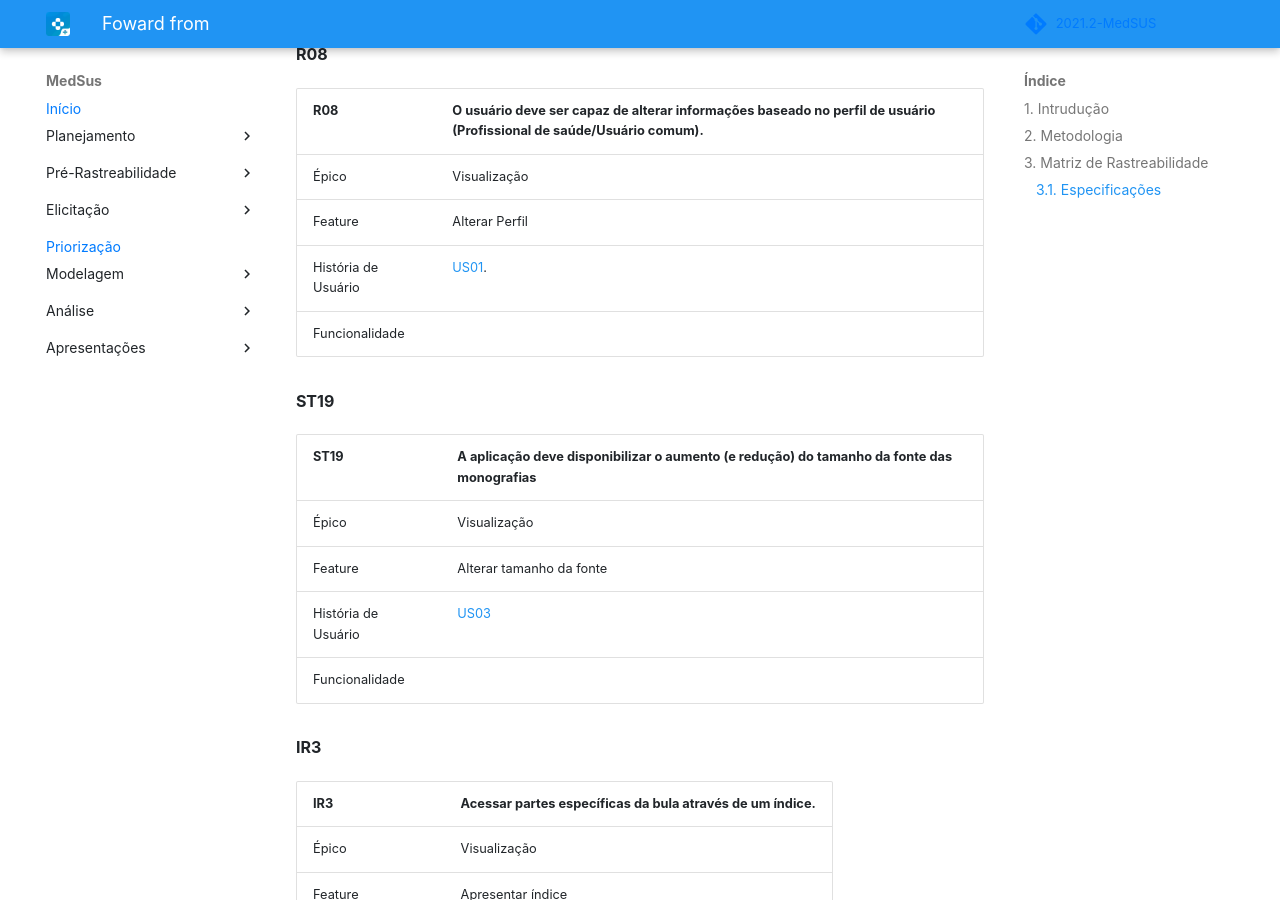
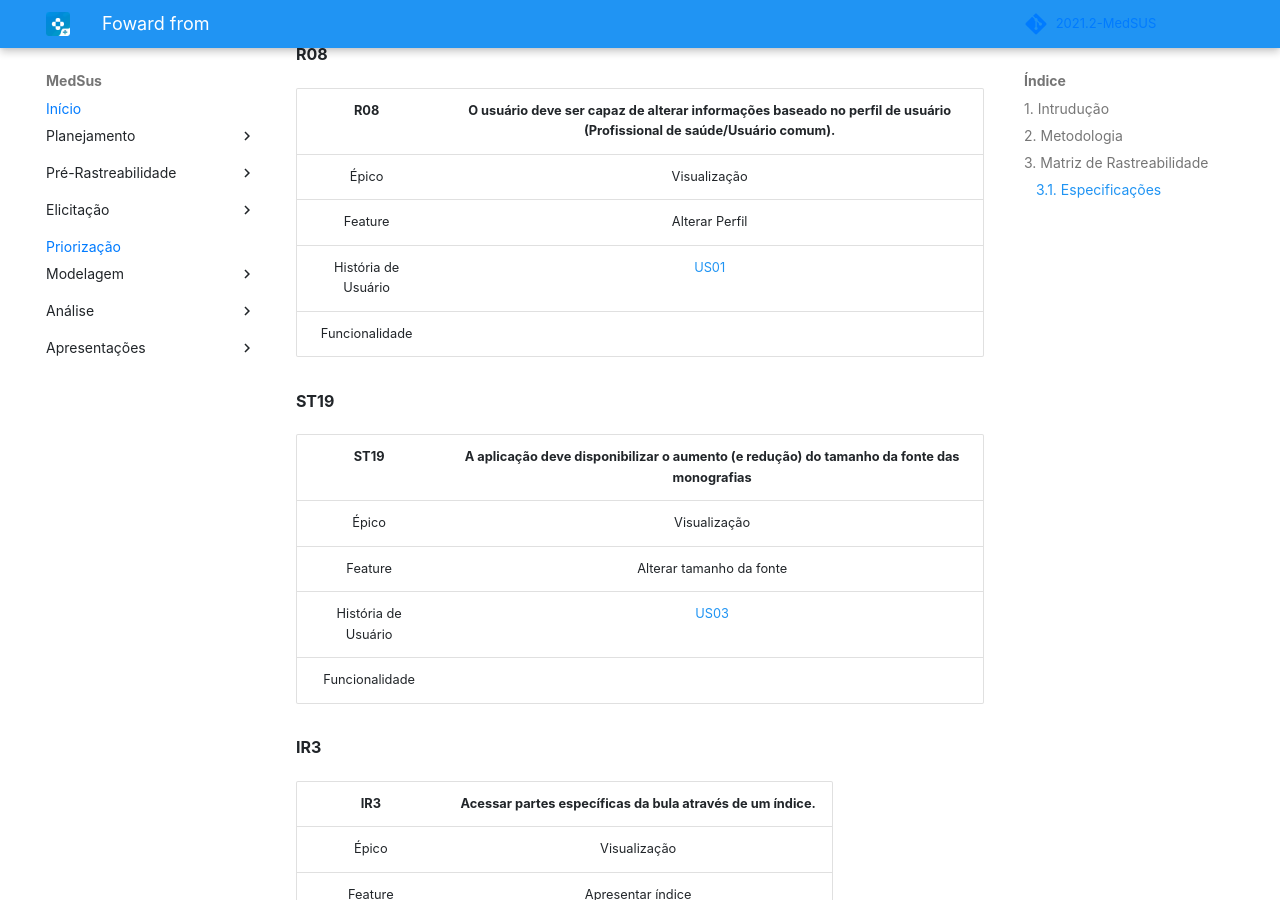
Before and after one commit to Requisitos-de-Software/2021.2-MedSUS, an MkDocs documentation site: the page built from docs/post-traceability/Foward-from.md, in a window 1280 px wide and 900 px high, scrolled down 1512 px. Built offline with MkDocs 1.6.1 and Material for MkDocs 9.7.7, drawn with Linux system fonts in a browser that asks for light colours; some web fonts are replaced; comment, search, counter and statistics services are not loaded.

Commit message:
Align center itens table

```diff
--- a/docs/post-traceability/Foward-from.md
+++ b/docs/post-traceability/Foward-from.md
@@ -39,16 +39,16 @@ Como o MedSus não é um softfware de código aberto, não foi possível relacio
 **R08**
 
 | R08                    | O usuário deve ser capaz de alterar informações baseado no perfil de usuário (Profissional de saúde/Usuário comum). |
-|----------------------- | --------- |
+| :--------------------: | :---------: |
 | Épico                  | Visualização |
 | Feature                | Alterar Perfil |
-| História de Usuário    | [US01](https://requisitos-de-software.github.io/2021.2-MedSUS/modeling/userstory/). |
+| História de Usuário    | [US01](https://requisitos-de-software.github.io/2021.2-MedSUS/modeling/userstory/) |
 | Funcionalidade         |  |
 
 **ST19**
 
 | ST19                   | A aplicação deve disponibilizar o aumento (e redução) do tamanho da fonte das monografias |
-|----------------------- | --------- |
+|:---------------------: | :-------: |
 | Épico                  | Visualização |
 | Feature                | Alterar tamanho da fonte |
 | História de Usuário    | [US03](https://requisitos-de-software.github.io/2021.2-MedSUS/modeling/userstory/) |
@@ -57,7 +57,7 @@ Como o MedSus não é um softfware de código aberto, não foi possível relacio
 **IR3**
 
 | IR3                    |  Acessar partes específicas da bula através de um índice. |
-|----------------------- | --------- |
+| :--------------------: | :-------: |
 | Épico                  | Visualização |
 | Feature                | Apresentar índice |
 | História de Usuário    | [US04](https://requisitos-de-software.github.io/2021.2-MedSUS/modeling/userstory/) |
@@ -66,7 +66,7 @@ Como o MedSus não é um softfware de código aberto, não foi possível relacio
 **R03**
 
 | R03                    | O usuário deve ser capaz de favoritar medicamentos. |
-|----------------------- | --------- |
+| :--------------------: | :-------: |
 | Épico                  | Filtro |
 | Feature                | Favoritar |
 | História de Usuário    | [US05](https://requisitos-de-software.github.io/2021.2-MedSUS/modeling/userstory/) |
@@ -75,7 +75,7 @@ Como o MedSus não é um softfware de código aberto, não foi possível relacio
 **R12**
 
 | R12                    | O usuário deve conseguir buscar palavras-chave no texto das informações. |
-|----------------------- | --------- |
+| :--------------------: | :-------: |
 | Épico                  | Filtro |
 | Feature                | Filtrar por Palavras-chave |
 | História de Usuário    | [US06](https://requisitos-de-software.github.io/2021.2-MedSUS/modeling/userstory/) |
@@ -84,7 +84,7 @@ Como o MedSus não é um softfware de código aberto, não foi possível relacio
 **R04**
 
 | R04                    | O usuário deve ser capaz de filtrar por Grupo Anatômico Principal. |
-|----------------------- | --------- |
+| :--------------------: | :-------: |
 | Épico                  | Filtro |
 | Feature                | Filtrar por Atributos do medicamento |
 | História de Usuário    | [US07](https://requisitos-de-software.github.io/2021.2-MedSUS/modeling/userstory/) |
@@ -93,7 +93,7 @@ Como o MedSus não é um softfware de código aberto, não foi possível relacio
 **R05**
 
 | R05                    | O usuário deve ser capaz de filtrar por anexo da Rename. |
-|----------------------- | --------- |
+| :--------------------: | :-------: |
 | Épico                  | Visualização |
 | Feature                | Alterar Perfil |
 | História de Usuário    | [US09](https://requisitos-de-software.github.io/2021.2-MedSUS/modeling/userstory/) |
@@ -102,7 +102,7 @@ Como o MedSus não é um softfware de código aberto, não foi possível relacio
 **R06**
 
 | R06                    | O usuário deve ser capaz de filtrar por controle especial. |
-|----------------------- | --------- |
+| :--------------------: | :-------: |
 | Épico                  | Filtro |
 | Feature                | Filtrar por Atributos do medicamento |
 | História de Usuário    | [US10](https://requisitos-de-software.github.io/2021.2-MedSUS/modeling/userstory/) |
@@ -111,7 +111,7 @@ Como o MedSus não é um softfware de código aberto, não foi possível relacio
 **R07**
 
 | R07                    | O usuário deve ser capaz de filtrar por medicamentos que possuem genérico ou não. |
-|----------------------- | --------- |
+| :--------------------: | :-------: |
 | Épico                  | Filtro |
 | Feature                | Filtrar por Atributos do medicamento |
 | História de Usuário    | [US11](https://requisitos-de-software.github.io/2021.2-MedSUS/modeling/userstory/) |
@@ -120,7 +120,7 @@ Como o MedSus não é um softfware de código aberto, não foi possível relacio
 **ST17**
 
 | ST17                   | O app deve notificar os usuários acerca das atualizações da monografia dos medicamentos (inclusão, remoção e alteração). |
-|----------------------- | --------- |
+| :--------------------: | :-------: |
 | Épico                  | Notificação |
 | Feature                | Notificar usuários |
 | História de Usuário    | [US13](https://requisitos-de-software.github.io/2021.2-MedSUS/modeling/userstory/) |
@@ -129,7 +129,7 @@ Como o MedSus não é um softfware de código aberto, não foi possível relacio
 **ST08**
 
 | ST08                   | O app deve gerar arquivos para compartilhar com qualquer outra pessoa. |
-|----------------------- | --------- |
+| :--------------------: | :-------: |
 | Épico                  | Compartilhar monografias |
 | Feature                | Alterar Perfil |
 | História de Usuário    | [US15](https://requisitos-de-software.github.io/2021.2-MedSUS/modeling/userstory/) |
@@ -138,7 +138,7 @@ Como o MedSus não é um softfware de código aberto, não foi possível relacio
 **IR10**
 
 | IR10                   | Compartilhar informações por PDF. |
-|----------------------- | --------- |
+| :--------------------: | :-------: |
 | Épico                  | Compartilhamento |
 | Feature                | Compartilhar monografias |
 | História de Usuário    | [US16](https://requisitos-de-software.github.io/2021.2-MedSUS/modeling/userstory/) |
```
